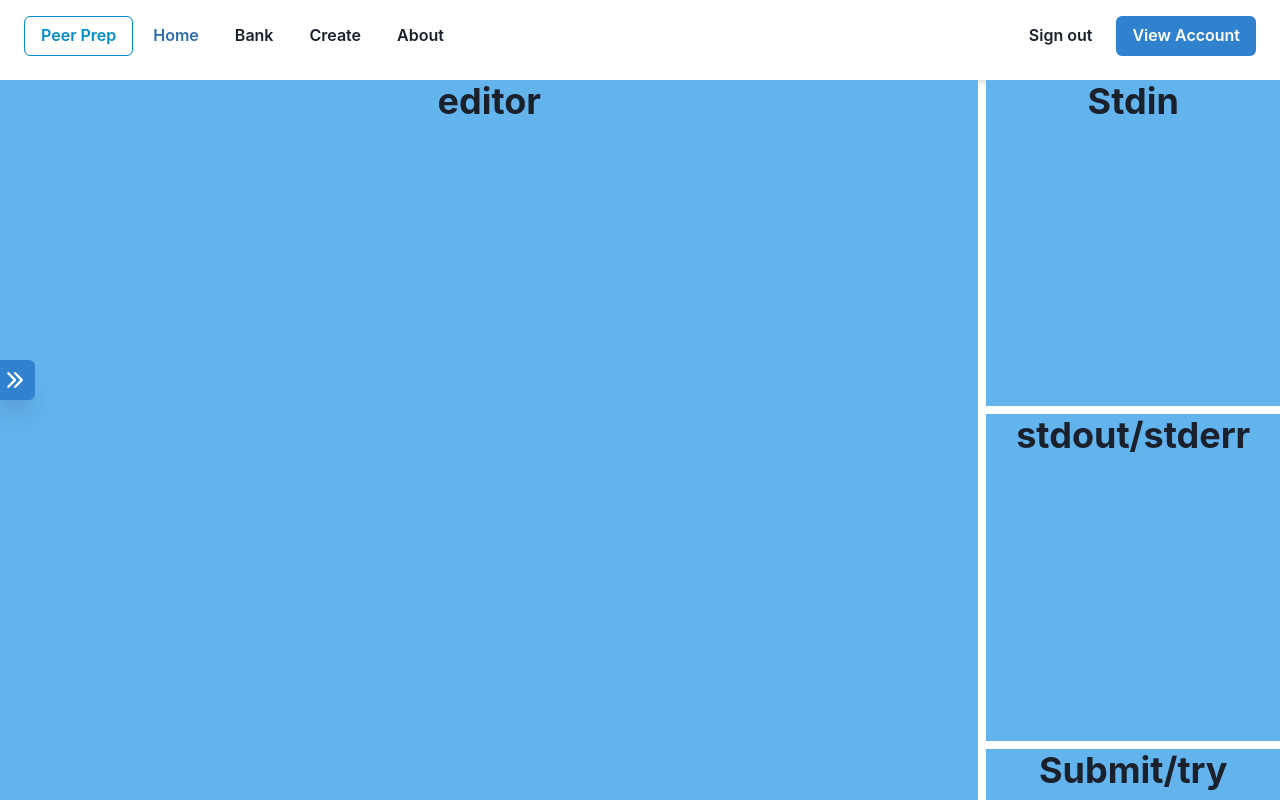
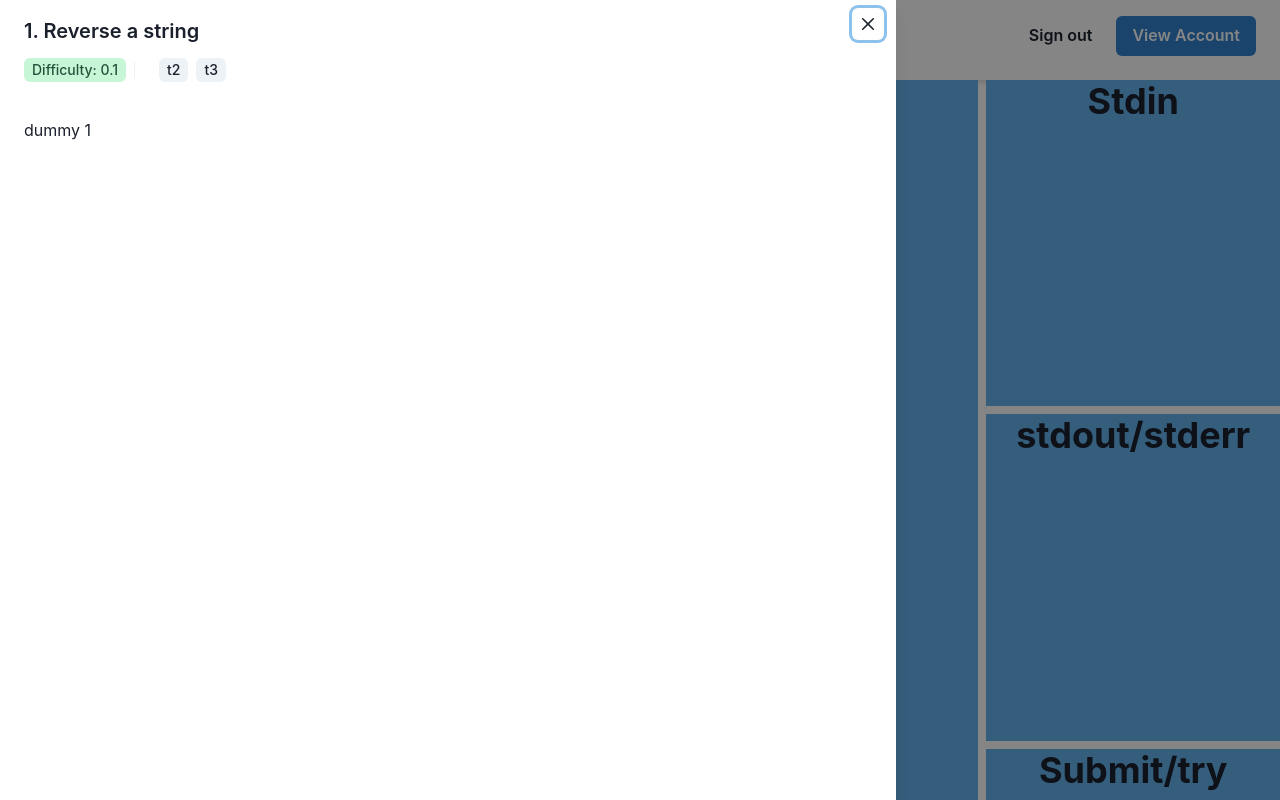
Before and after one commit to CS3219-AY2324S1/ay2324s1-course-assessment-g10, a React (Create React App) app in the folder frontend/: page /view/1 in a window 1280 px wide. Built offline with nearby package versions, Linux system fonts and the light colour scheme.

Commit message:
Make drawer open on default

```diff
--- a/frontend/src/components/QnDrawer/QnDrawer.component.tsx
+++ b/frontend/src/components/QnDrawer/QnDrawer.component.tsx
@@ -17,7 +17,6 @@ import {
 } from "@chakra-ui/react";
 import { Question } from "../../models/Quesiton.model";
 import { ArrowRightIcon } from "@chakra-ui/icons";
-import { qnLoader } from "../../pages/ViewQuestionPage/ViewQuestion.page";
 import { diffToScheme } from "../../helper/UIHelper";
 
 interface qnProp {
@@ -27,7 +26,7 @@ interface qnProp {
 
 export const QnDrawer = (prop: qnProp) => {
   const { question, size } = prop;
-  const { isOpen, onOpen, onClose } = useDisclosure();
+  const { isOpen, onOpen, onClose } = useDisclosure({ defaultIsOpen: true });
 
   return (
     <>
```
